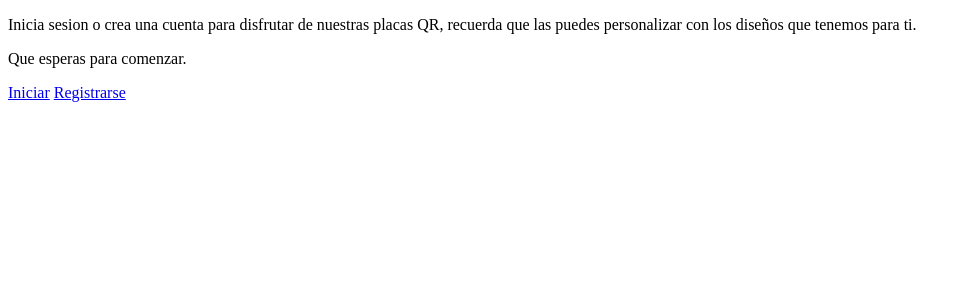
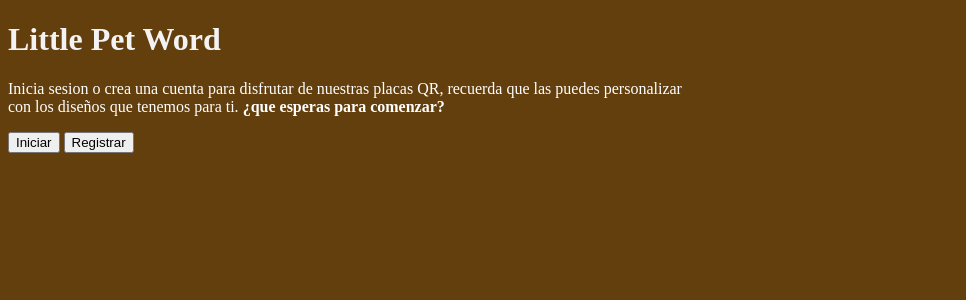
Before and after one commit to ARANGUSFT/Little, a Django app: page /Usuarios/crearcuenta/ in a window 1280 px wide. Shown: the top 300 px of the page, without its empty margins (0-966 px from the left). Run offline with Django 4.2, Linux system fonts and the light colour scheme.

Commit message:
arreglando el elegir

```diff
--- a/Little/Templates/Usuarios/elegir.html
+++ b/Little/Templates/Usuarios/elegir.html
@@ -6,16 +6,43 @@
     <meta name="viewport" content="width=device-width, initial-scale=1.0">
     <title>Little pet world</title>
 </head>
-<body>
+    <body class="fondo">
 
-    <p>Inicia sesion o crea una cuenta para disfrutar de nuestras placas QR,
-    recuerda que las puedes personalizar con los diseños que tenemos para ti.</p>
+    <h1 class="titulo">Little Pet Word</h1>
 
-    <p>Que esperas para comenzar.</p>
-
-    <a href="/Usuarios/login/">Iniciar</a>
-    <a href="/Usuarios/registro/">Registrarse</a>
+        <div class="parrafo">
+            <p>Inicia sesion o crea una cuenta para disfrutar de nuestras placas QR,
+            recuerda que las puedes personalizar <br> con los diseños que tenemos para ti.
+            <b>¿que esperas para comenzar?</b></p>
+        </div>
 
 
-</body>
+        <div class="botones">
+            <a href="/Usuarios/login/"> <button>Iniciar</button></a>
+            <a href="/Usuarios/registro/"> <button>Registrar</button></a>
+        </div>
+
+    </body>
 </html>
+
+<style>
+
+.fondo{
+    background-color: rgb(100, 63, 14);
+}
+
+.titulo{
+    color: rgb(243, 243, 243);
+}
+
+.parrafo{
+    color: white;
+}
+
+.botones{
+    color: darkgoldenrod;
+}
+
+
+
+</style>
```
